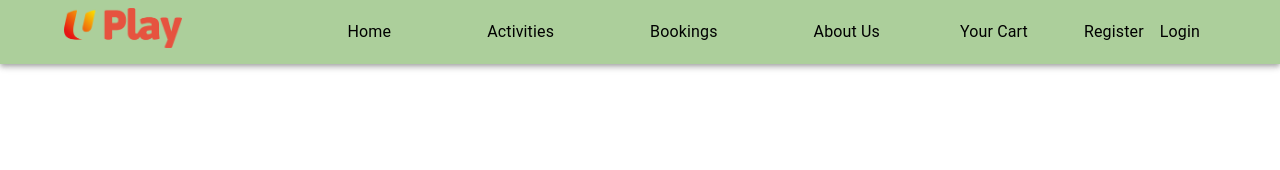
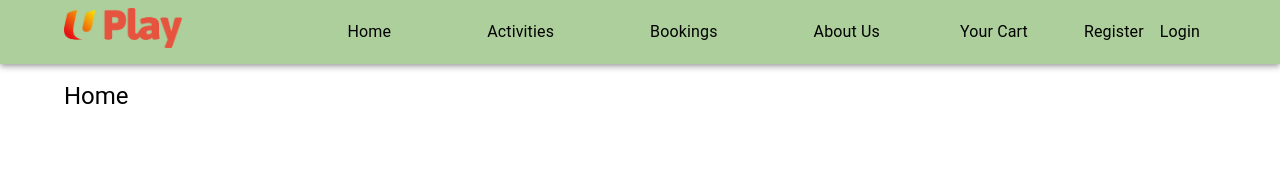
Before and after one commit to yamidoingthis/Uplayapp, a React (Vite) app: page / in a window 1280 px wide. Shown: the top 170 px of the page. Built offline with nearby package versions, Linux system fonts and the light colour scheme.

Commit message:
Added Reviews, Complaints, User & modified navbar

```diff
--- a/src/pages/Home.jsx
+++ b/src/pages/Home.jsx
@@ -1,4 +1,5 @@
 import React, { useEffect, useState } from 'react';
+import { Box, Typography } from '@mui/material';
 import { Link } from 'react-router-dom';
 
 function Home() {
@@ -36,8 +37,13 @@ function Home() {
         getItems();
     };
 
-    // Empty return or you can omit the return statement
-    return null;
+    return (
+        <Box>
+            <Typography variant="h5" sx={{ my: 2 }}>
+                Home
+            </Typography>
+        </Box>
+    );
 }
 
 export default Home;
```
